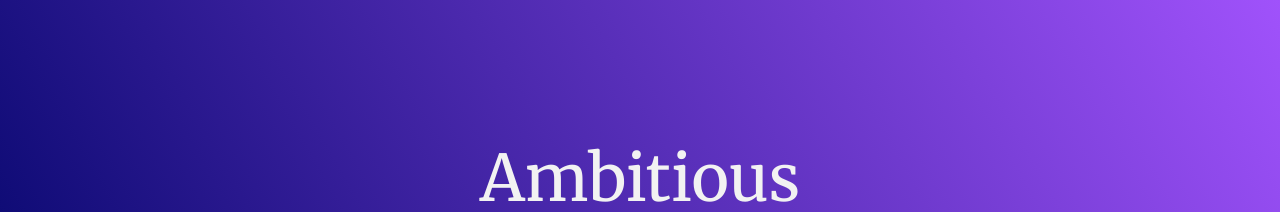
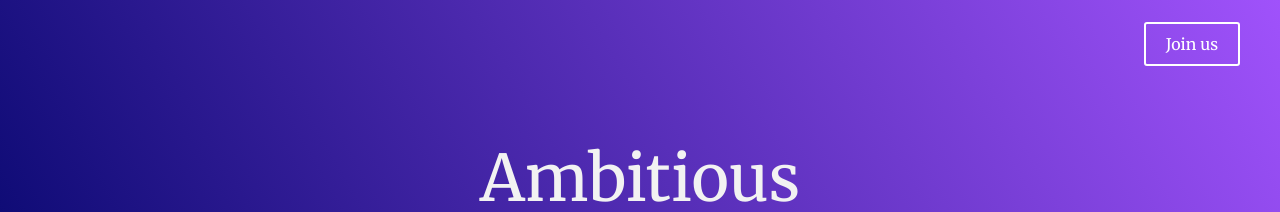
Before and after one commit to cameronk/ambitious.guide, a Jekyll site: the page built from index.md, in a window 1280 px wide. Shown: the top 212 px of the page. Built offline with Jekyll 4.4.1, drawn with Linux system fonts in a browser that asks for light colours; some of the changed text lies outside the part shown.

Commit message:
add links to join

```diff
--- a/_config.yml
+++ b/_config.yml
@@ -26,6 +26,7 @@ github_username:  cameronk
 markdown: kramdown
 plugins:
   - jekyll-feed
+  - jekyll-redirect-from
 sass:
   sass_dir: _sass
 
--- a/_sass/ambitious.scss
+++ b/_sass/ambitious.scss
@@ -64,6 +64,43 @@ a:visited {
 // }
 //
 
+header {
+    position: absolute;
+    top: 10px;
+    right: 0;
+
+    text-align: right;
+    padding-top: 20px;
+    padding-right: 40px;
+    padding-left: 20px;
+
+}
+
+a.join-button {
+    color: #fff !important;
+    border: 2px solid #fff;
+    padding-top: 10px;
+    padding-bottom: 10px;
+    padding-left: 20px;
+    padding-right: 20px;
+    border-radius: 3px;
+
+    &:hover {
+        background-color: #fff;
+        color: rgba(57, 34, 157, 0.8) !important;
+        // text-decoration: underline;
+    }
+
+    &.dark {
+        border-color: rgba(57, 34, 157, 0.8);
+        color: rgba(57, 34, 157, 0.8) !important;
+    }
+    &.dark:hover {
+        background-color: rgba(57, 34, 157, 0.8);
+        color: #fff !important;
+    }
+}
+
 footer {
     padding-top: 30px;
     padding-bottom: 30px;
--- a/_sass/contact.scss
+++ b/_sass/contact.scss
@@ -15,4 +15,15 @@
         padding-left: $gutter/2;
         padding-right: $gutter/2;
     }
+
+    a.join-button {
+        display: inline-block;
+        font-size: 19px;
+        margin-top: 15px;
+        margin-bottom: 15px;
+        padding-top: 13px;
+        padding-bottom: 13px;
+        padding-left: 25px;
+        paddoing-right: 25px;
+    }
 }
--- a/index.md
+++ b/index.md
@@ -1,6 +1,10 @@
 ---
 layout: default
 ---
+
+<header>
+    <a href="/join" class="join-button" target="_blank">Join us</a>
+</header>
 
 <div class="intro-header">
     <h1 class="heading-jumbo">Ambitious</h1>
@@ -82,7 +86,8 @@ layout: default
 <!-- Contact -->
 <div class="container">
     <div class="contact">
-        <h2>Get in touch.</h2>
-        <h3><a href="javascript:void(0);" class="light">hello@ambitious.guide</a>, or via <a href="https://twitter.com/ambguide" target="_blank" class="light">Twitter</a>.</h3>
+        <h2>Join us.</h2>
+        <a href="/join" class="join-button dark" target="_blank">Apply to join Ambitious</a>
+        <h3>Get in touch at <a href="javascript:void(0);" class="light">hello@ambitious.guide</a>, or via <a href="https://twitter.com/ambguide" target="_blank" class="light">Twitter</a>.</h3>
     </div>
 </div>
```
Also changed, not shown: join.md (added, +4 -0 lines).
